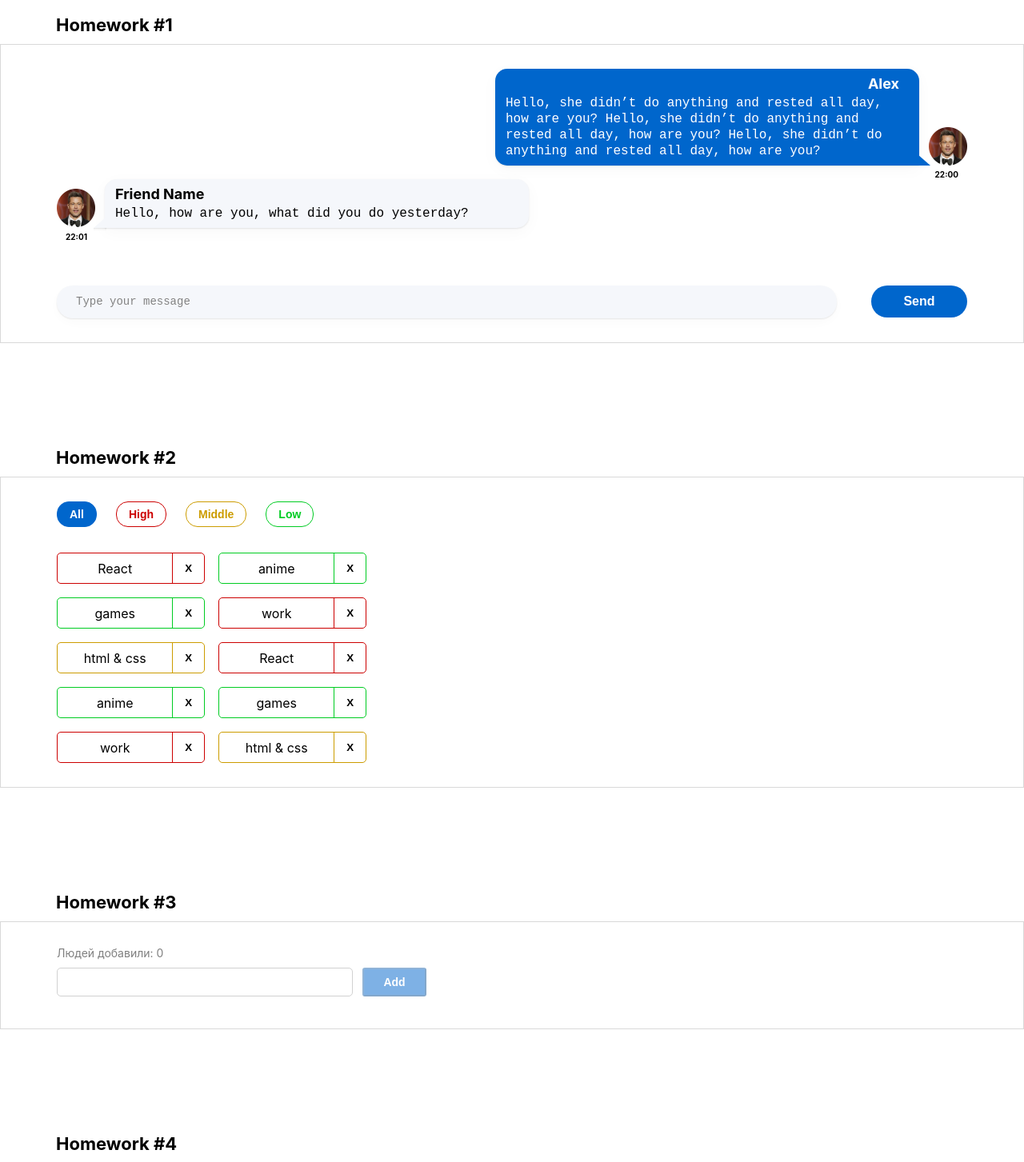
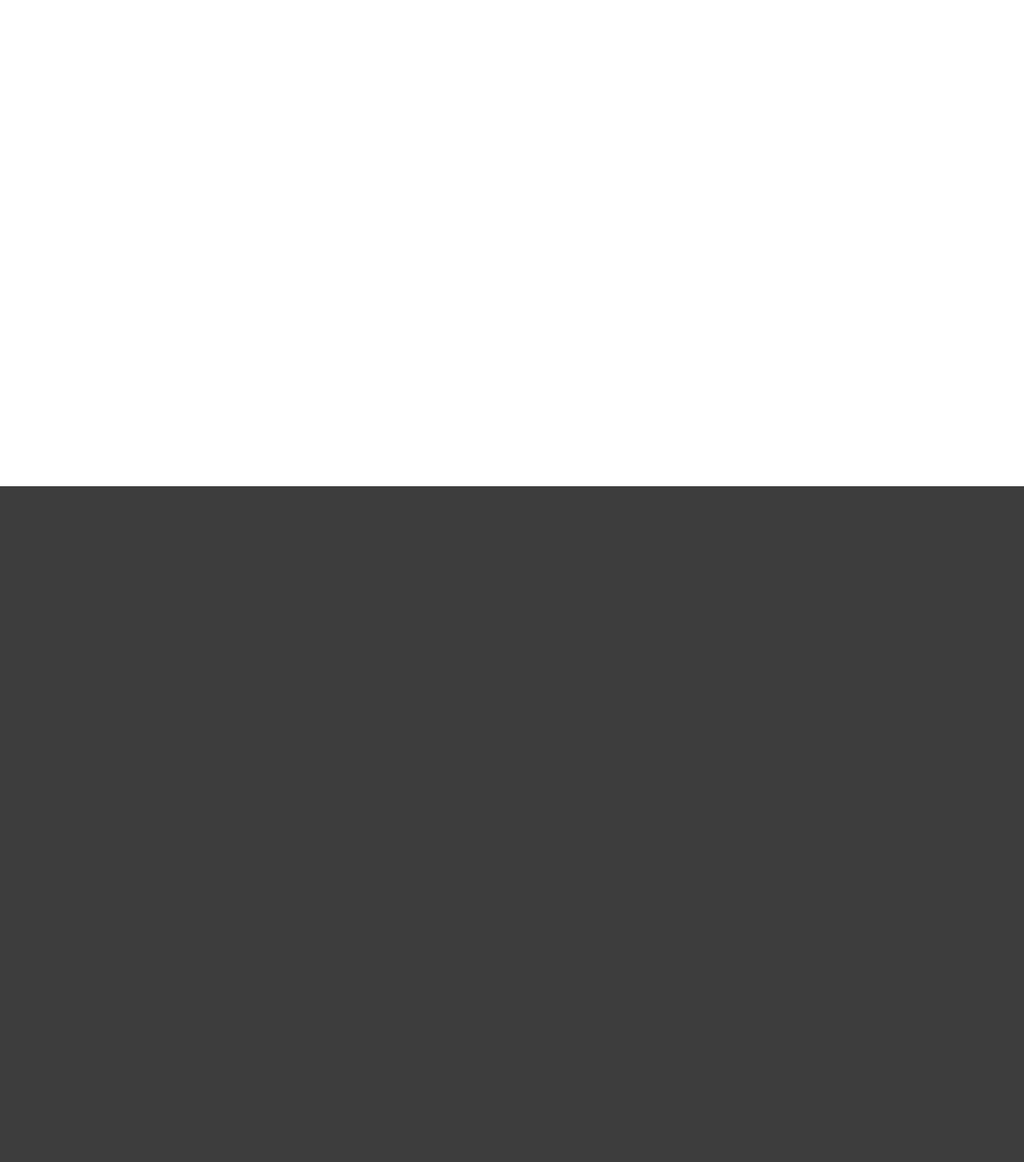
Before and after one commit to Photi31/homework-with-autotest, a React (Create React App) app: page / in a window 1280 px wide. Shown: the part 362-1815 px from the top of the page at 80% size. After the commit the page ends 970 px from the top, so only its background shows below. Built offline with nearby package versions, Linux system fonts and the light colour scheme.

Commit message:
start HW-with-autotest 5

```diff
--- a/src/s1-main/App.tsx
+++ b/src/s1-main/App.tsx
@@ -4,18 +4,19 @@ import HW1 from '../s2-homeworks/hw01/HW1'
 import HW2 from "../s2-homeworks/hw02/HW2";
 import HW3 from "../s2-homeworks/hw03/HW3";
 import HW4 from "../s2-homeworks/hw04/HW4";
+import HW5 from "../s2-homeworks/hw05/HW5";
 
 function App() {
     return (
         <div className={s.App}>
-            <HW1/>
-            {/*раскомментировать по ходу выполнения*/}
-            <HW2/>
-            <HW3/>
-            <HW4/>
+            {/*<HW1/>*/}
+            {/*/!*раскомментировать по ходу выполнения*!/*/}
+            {/*<HW2/>*/}
+            {/*<HW3/>*/}
+            {/*<HW4/>*/}
 
             {/*при выполнении дз 5 и более - закомментировать здесь дз 1-4, так как они есть внутри дз 5*/}
-            {/*<HW5/>*/}
+            <HW5/>
         </div>
     )
 }
```
